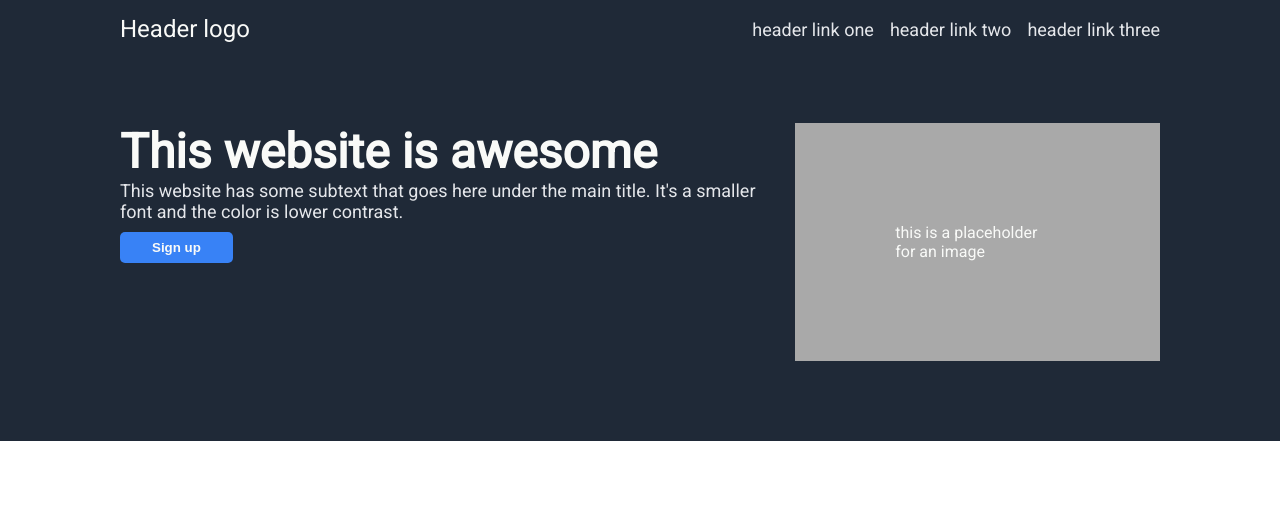
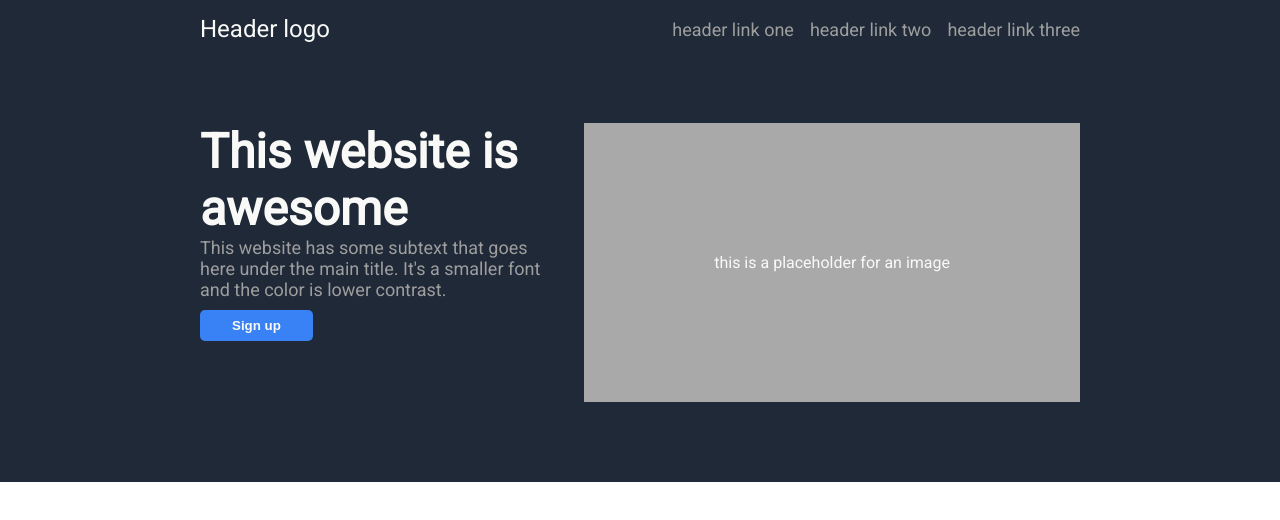
Before and after one commit to cornely06/landing-page, a plain HTML site: page index.html in a window 1280 px wide. Drawn offline with Linux system fonts and the light colour scheme.

Commit message:
Darken font color for hero secondary text and header links

```diff
--- a/style/style.css
+++ b/style/style.css
@@ -9,7 +9,7 @@ body {
 
 .hero {
   background-color: #1F2937;
-  padding: 0 120px;
+  padding: 0 200px;
 }
 
 .header {
@@ -38,7 +38,7 @@ body {
 
 .hero-secondary, .header-links a {
   font-size: 18px;
-  color: #E5E7EB;
+  color: #9e9e9e;
   text-decoration: none;
 }
 
@@ -65,5 +65,6 @@ button {
 .img-placeholder {
   background-color: #a9a9a9;
   color: #F9FAF8;
-  padding: 100px;
+  padding: 130px;
+  white-space: nowrap;
 }
```
